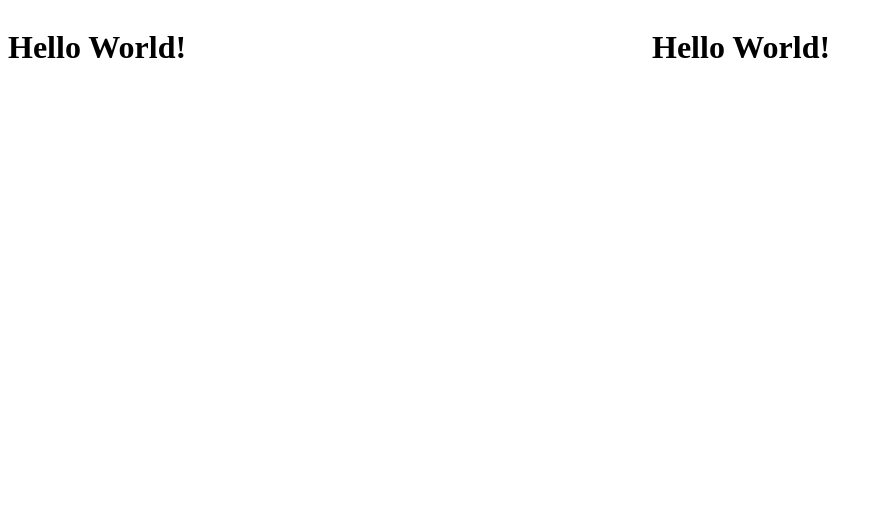
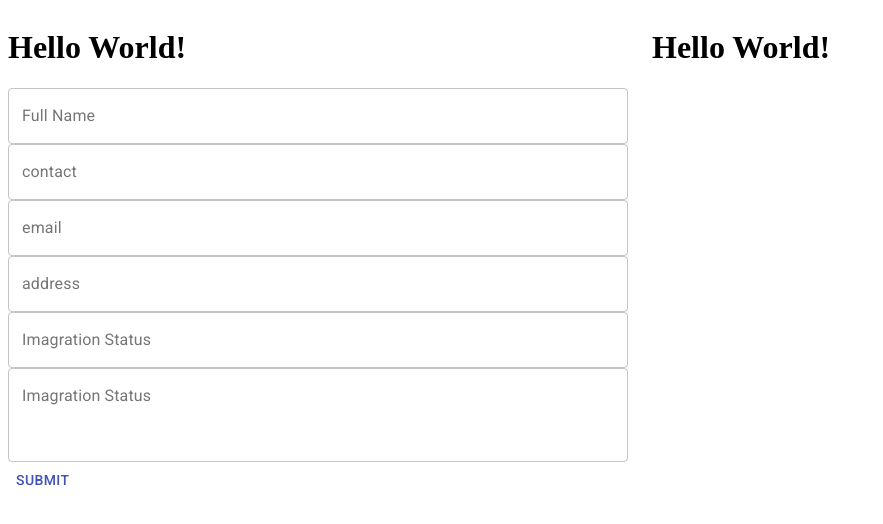
Before and after one commit to DomingosManuelFranco/cv-builder, a React (Create React App) app: page / in a window 1280 px wide. Shown: the top 524 px of the page, without its empty margins (0-883 px from the left). Built offline with nearby package versions, Linux system fonts and the light colour scheme.

Commit message:
small changes personal components

```diff
--- a/src/App.js
+++ b/src/App.js
@@ -1,18 +1,21 @@
 import { Grid } from "@material-ui/core";
+import Personal from './components/personal/Personal';
+
 
 
 function App() {
   return (
-    <div className="App">
-      <Grid container direction="row" justifyContent="space-between" spacing={3}>
-        <Grid item md={6} sm={6} xs={6} >
+    <>
+      <Grid container justifyContent="space-between" spacing={3}>
+        <Grid item md={6} >
           <h1>Hello World!</h1>
+          <Personal />
         </Grid>
-        <Grid item md={6} sm={6} xs={6}>
+        <Grid item md={6} >
         <h1>Hello World!</h1>
         </Grid>
       </Grid>
-    </div>
+    </>
   );
 }
 
--- a/src/components/personal/Personal.js
+++ b/src/components/personal/Personal.js
@@ -1,20 +1,89 @@
 import React, { Component } from 'react'
+import { TextField, Button } from '@material-ui/core';
+
 
 
 
 
 class Personal extends Component {
-    constructor() {
-        super()
+    constructor(props) {
+        super(props)
+
+        this.state = {
+            fullName: '',
+            contact: '',
+            email: '',
+            address: '',
+            imgrationStatus: '',
+            personalSummary: ''
+        }
+    }
+
+    handleChange = (e) => {
+        this.setState({
+            fullName: e.target.value,
+        })
+        console.log(e.target.value)
+
+    }
+
+    onSubmitForm = (e) => {
+        e.preventDefault()
+
+        this.setState({
+            fullName: this.state.fullName
+        })
     }
 
 
+    render() {
+        const { fullName, contact } = this.state;
 
-    render() {
         return (
-            <div>
-
-            </div>
+            <>
+              <form onSubmit={this.onSubmitForm}>
+                <TextField
+                    onChange={this.handleChange}
+                    label="Full Name"
+                    value={fullName}
+                    variant="outlined"
+                    fullWidth
+                />
+                  <TextField
+                    label="contact"
+                    defaultValue={contact}
+                    variant="outlined"
+                    fullWidth
+                />
+                <TextField
+                    label="email"
+                    defaultValue={this.state.email}
+                    variant="outlined"
+                    fullWidth
+                />
+                <TextField
+                    label="address"
+                    defaultValue={this.state.address}
+                    variant="outlined"
+                    fullWidth
+                />
+                <TextField
+                    label="Imagration Status"
+                    defaultValue={this.state.imgrationStatus}
+                    variant="outlined"
+                    fullWidth
+                />
+                <TextField
+                    label="Imagration Status"
+                    defaultValue={this.state.imgrationStatus}
+                    variant="outlined"
+                    fullWidth
+                    multiline
+                    rows={3}
+                />
+               <Button color="primary">Submit</Button>
+              </form>
+            </>
         )
     }
 }
```
